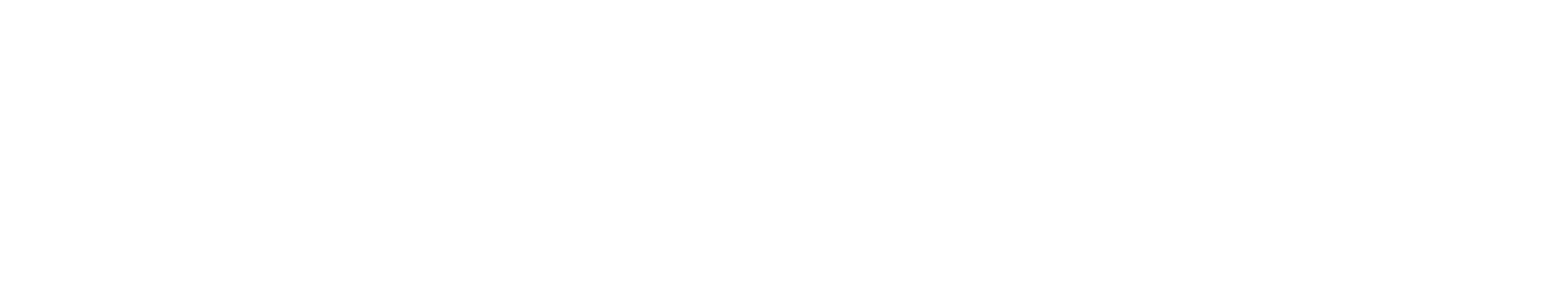
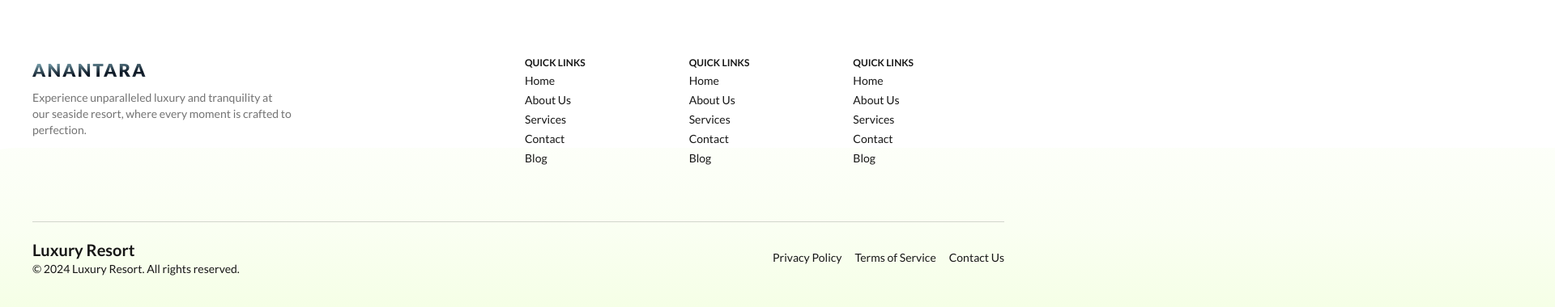
Before and after one commit to GanehsaConsulting/bpn-web, a Next.js app: page / in a window 1280 px wide. Shown: the part 3286-3666 px from the top of the page at 81% size, 1920 px wide, since content can reach past the window. Before the commit the page ends 3356 px from the top, so only its background shows below. Built offline with nearby package versions, Linux system fonts and the light colour scheme.

Commit message:
add footer

```diff
--- a/src/app/layout.js
+++ b/src/app/layout.js
@@ -3,6 +3,7 @@
 import { ThemeProvider } from "next-themes";
 import { Navbar } from "@/components/navbar";
 import { CustomScrollbar } from "@/components/custom-scrollbar";
+import { Footer } from "@/components/footer";
 
 const r = Lato({
   subsets: ["latin"],
@@ -24,6 +25,7 @@
           <Navbar>
             {children}
           </Navbar>
+          <Footer />
           <CustomScrollbar />
         </ThemeProvider>
       </body>
--- /dev/null
+++ b/src/components/footer.jsx
@@ -0,0 +1,71 @@
+import Link from "next/link";
+
+export const Footer = () => {
+    return (
+        <>
+            <footer className="mx-5 md:mx-10 my-5 relative">
+            <div className="absolute -z-50 -bottom-10 -left-30 w-[200%] h-50  bg-gradient-to-t from-sec-1/20 via-sec-1/10 to-sec-1/5 rounded-full"></div>
+                <div className="grid grid-cols-6 gap-4 mb-17">
+                    <div className="col-span-3 flex flex-col">
+                        <h1 className="font-[850] font-montserrat tracking-widest uppercase text-[22px] bg-gradient-to-br from-main-1 dark:from-white from-10% dark:from-5% via-baseColorDark dark:via-baseColorLight via-40% dark:via-60% to-main-3 dark:to-main-1 to-99% bg-clip-text text-transparent">
+                            Anantara
+                        </h1>
+                        <p className="mt-2 text-sm text-muted-foreground max-w-xs">
+                            Experience unparalleled luxury and tranquility at our seaside resort, where every moment is crafted to perfection.
+                        </p>
+                    </div>
+                    <div className="col-span-3 grid grid-cols-3 gap-4">
+                        <div className="flex flex-col gap-1">
+                            <p className="text-xs uppercase font-semibold">
+                                Quick Links
+                            </p>
+                            {["Home", "About Us", "Services", "Contact", "Blog"].map((el) => (
+                                <Link href=""
+                                    className="link text-sm link-hover"
+                                >
+                                    {el}
+                                </Link>
+                            ))}
+                        </div>
+                        <div className="flex flex-col gap-1">
+                            <p className="text-xs uppercase font-semibold">
+                                Quick Links
+                            </p>
+                            {["Home", "About Us", "Services", "Contact", "Blog"].map((el) => (
+                                <Link href=""
+                                    className="link text-sm link-hover"
+                                >
+                                    {el}
+                                </Link>
+                            ))}
+                        </div>
+                        <div className="flex flex-col gap-1">
+                            <p className="text-xs uppercase font-semibold">
+                                Quick Links
+                            </p>
+                            {["Home", "About Us", "Services", "Contact", "Blog"].map((el) => (
+                                <Link href=""
+                                    className="link text-sm link-hover"
+                                >
+                                    {el}
+                                </Link>
+                            ))}
+                        </div>
+                    </div>
+                </div>
+                <hr className="border-t border-muted-foreground/30 my-5" />
+                <div className="flex flex-col md:flex-row justify-between items-center">
+                    <div className="mb-4 md:mb-0">
+                        <h2 className="text-xl font-bold">Luxury Resort</h2>
+                        <p className="text-sm">© 2024 Luxury Resort. All rights reserved.</p>
+                    </div>
+                    <div className="flex space-x-4 text-sm">
+                        <a href="#" className="hover:underline">Privacy Policy</a>
+                        <a href="#" className="hover:underline">Terms of Service</a>
+                        <a href="#" className="hover:underline">Contact Us</a>
+                    </div>
+                </div>
+            </footer>
+        </>
+    );
+}
--- a/src/components/navbar.jsx
+++ b/src/components/navbar.jsx
@@ -69,7 +69,7 @@
             {isScrolled && (
                 <>
                     <div className="md:fixed top-0 left-0 right-0 h-20 z-40 pointer-events-none linear-blur-navbar" />
-                    <div className={`${isScrolled && "mx-10"} duration-300 md:sticky mx-2 top-2 left-2 right-2 w-auto rounded-main h-[52px] z-30 backdrop-blur-[2px]`} />
+                    <div className={`${isScrolled && "mx-10"} duration-300 md:sticky mx-2 top-2 left-2 right-2 w-auto rounded-main h-[52px] z-30 backdrop-blur-[4px]`} />
                 </>
             )}
             <div className={`navbar z-50 sticky top-2 left-2 right-2 w-auto mx-2 px-2 rounded-main !min-h-13 !h-13 duration-300 ease-in-out
--- a/src/components/ui/button.jsx
+++ b/src/components/ui/button.jsx
@@ -5,12 +5,12 @@
 import { cn } from "@/lib/utils"
 
 const buttonVariants = cva(
-  "inline-flex items-center justify-center gap-2 whitespace-nowrap rounded-full text-sm font-medium transition-all disabled:pointer-events-none disabled:opacity-50 [&_svg]:pointer-events-none [&_svg:not([class*='size-'])]:size-4 shrink-0 [&_svg]:shrink-0 outline-none focus-visible:border-ring focus-visible:ring-ring/50 focus-visible:ring-[3px] aria-invalid:ring-destructive/20 dark:aria-invalid:ring-destructive/40 aria-invalid:border-destructive",
+  "cursor-pointer inline-flex items-center justify-center gap-2 whitespace-nowrap rounded-full text-sm font-medium transition-all disabled:pointer-events-none disabled:opacity-50 [&_svg]:pointer-events-none [&_svg:not([class*='size-'])]:size-4 shrink-0 [&_svg]:shrink-0 outline-none focus-visible:border-ring focus-visible:ring-ring/50 focus-visible:ring-[3px] aria-invalid:ring-destructive/20 dark:aria-invalid:ring-destructive/40 aria-invalid:border-destructive",
   {
     variants: {
       variant: {
         default:
-          "bg-white dark:bg-black text-primary hover:bg-primary/90",
+          "bg-white dark:bg-black text-primary hover:bg-sec-1 dark:hover:bg-sec-1 hover:text-black",
         destructive:
           "bg-destructive text-white shadow-xs hover:bg-destructive/90 focus-visible:ring-destructive/20 dark:focus-visible:ring-destructive/40 dark:bg-destructive/60",
         outline:
```
